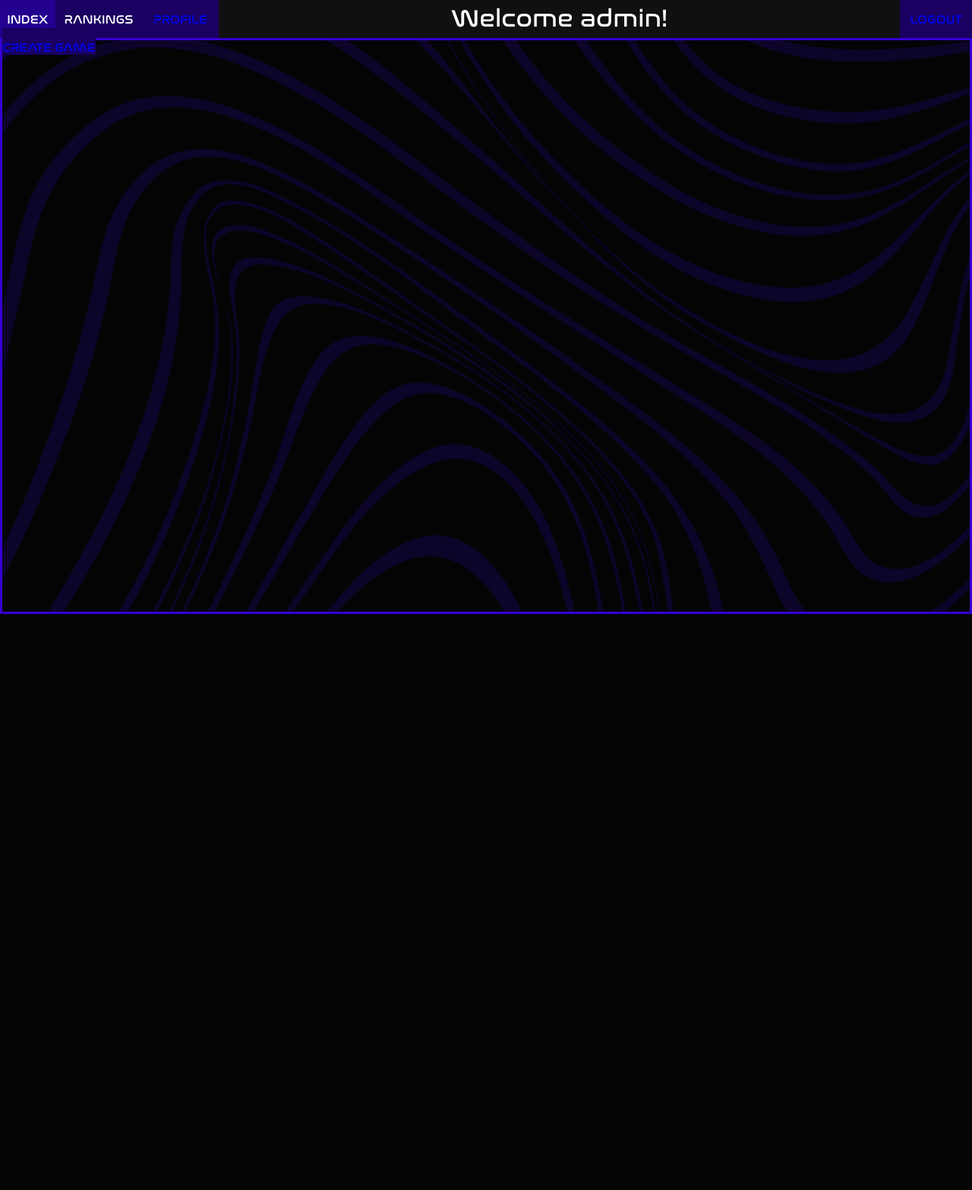
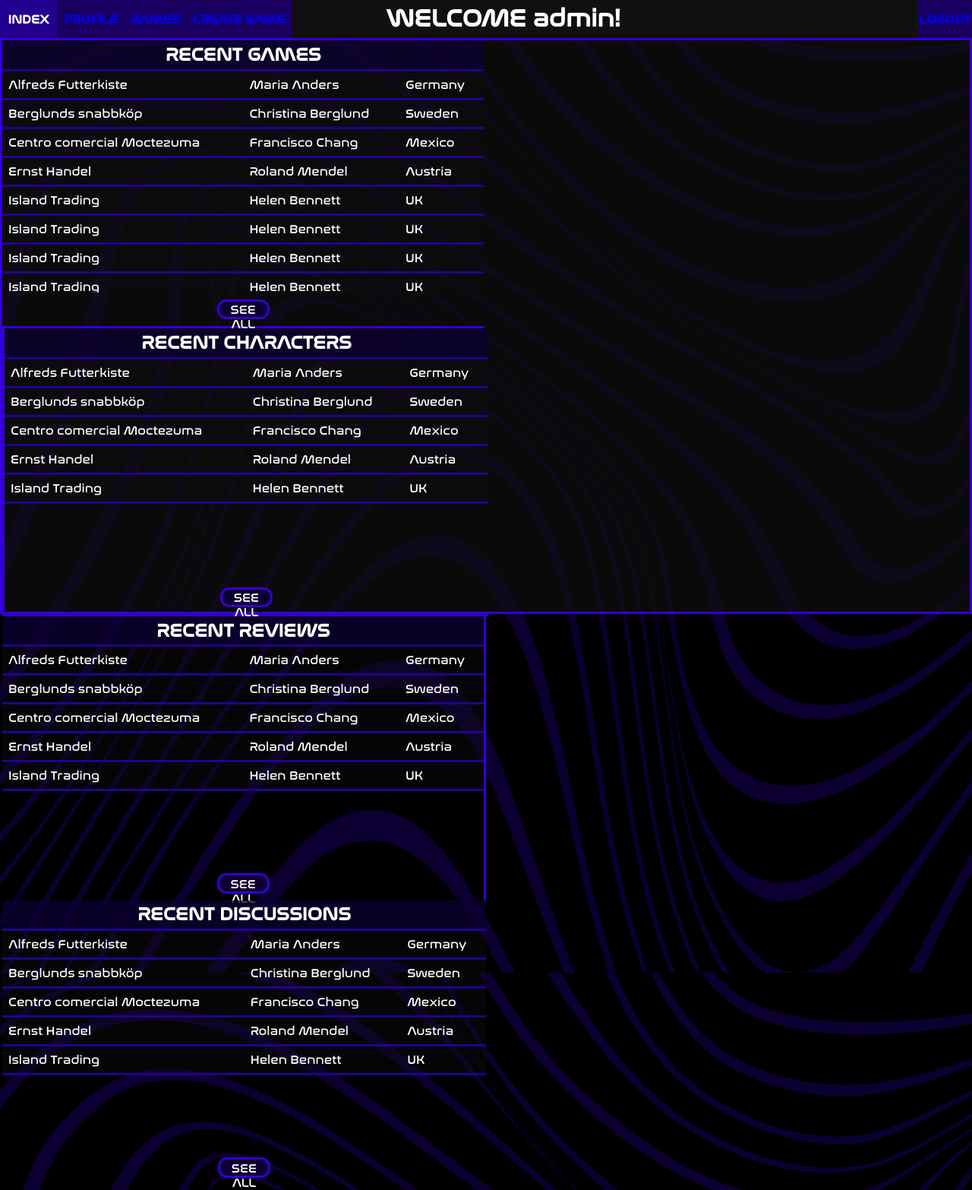
Before and after one commit to bernardofg24/ProjetoDIAM, a Django app: page /levelcheck/index in a window 1280 px wide. Shown: the whole page at 76% size. Before the commit the page ends 808 px from the top, so only its background shows below. Run offline with Django 4.2, Linux system fonts and the light colour scheme; a user stored in the database is signed in.

Commit message:
Index dividido em 4 secções

```diff
--- a/projeto/levelcheck/static/website/css/base.css
+++ b/projeto/levelcheck/static/website/css/base.css
@@ -30,7 +30,7 @@ nav{
 	display: flex
 }
 
-a{
+.nav_link{
 	background-color: #190061;
 	height: 34px;
 	margin: 0;
@@ -38,38 +38,155 @@ a{
 	padding-top: 16px;
 	text-align: center;
 	text-decoration: none;
+	font-weight: bold;
 }
 
-a:visited{
+.nav_link:visited{
 	color: white;
 }
 
-a:hover{
+.nav_link:hover{
 	background-color: #240090;
 	cursor: pointer;
 }
 
-a:active{
+.nav_link:active{
 	background-color: #0C0032;
 }
 
 #main{
-	background-color: rgba(16,16,16,0.25);
+	background-color: rgba(16,16,16,0.66);
 	height: 94%;
 	border-bottom-style: solid;
 	border-right-style: solid;
 	border-left-style: solid;
 	border-color: #3500D3;
+	margin: 0;
+	padding: 0;
+	display: flex;
+	flex-wrap: wrap;
 }
 
-p{
+h1{
 	margin: 0;
 	padding: 0;
-	font-size: 2em;
 }
 
 #greeting{
 	padding-top: 0.4%;
+	padding-right: 21%;
 	width: 85%;
 	text-align: center;
+	font-size: 2em;
 }
+
+#top_left{
+	height: 50%;
+	width: 49.8%;
+	margin: 0;
+	padding: 0;
+	border-bottom-style: solid;
+	border-color: #3500D3;
+}
+
+#top_right{
+	height: 50%;
+	width: 50%;
+	margin: 0;
+	padding: 0;
+	border-bottom-style: solid;
+	border-left-style: solid;
+	border-color: #3500D3;
+}
+
+#bottom_left{
+	height: 49.7%;
+	width: 49.8%;
+	margin: 0;
+	padding: 0;
+	border-right-style: solid;
+	border-color: #3500D3;
+}
+
+#bottom_right{
+	height: 49.7%;
+	width: 50%;
+	margin: 0;
+	padding: 0;
+}
+
+header{
+	background-color: rgba(12,0,50,0.75);
+	width: 100%;
+	height: 10%;
+	margin: 0;
+	padding: 0;
+	border-bottom-style: solid;
+	border-color: #240090;
+	color: white;
+	font-size: 0.75em;
+	display: flex;
+	justify-content: center;
+	align-items: center;
+}
+
+.link_button{
+	background-color: #0C0032;
+	border: solid;
+	border-color: #3500D3;
+	color: white;
+	text-align: center;
+	text-decoration: none;
+	width: 10%;
+	height: 40%;
+	padding: 0;
+	padding-top: 0.3%;
+	margin: 0;
+	margin-bottom: 0.5%;
+	font-family: modern;
+	font-size: 1em;
+	cursor: pointer;
+	border-radius: 12px;
+}
+
+.link_button:hover{
+	background-color: #190061;
+}
+
+.link_button:active{
+	background-color: #0C0032;
+}
+
+table{
+	border-collapse: collapse;
+	width: 100%;
+	color: white;
+}
+
+td{
+	padding: 8px;
+	background-color: rgba(16,16,16,0.33);
+}
+
+tr{
+	border-bottom-style: solid;
+	border-color: #240090;
+}
+
+section{
+	height: 77.5%;
+	width: 100%;
+	margin: 0;
+	padding: 0;
+	overflow: auto;
+}
+
+.section_button{
+	height: 12.5%;
+	width: 100%;
+	margin: 0;
+	padding: 0;
+	display: flex;
+	justify-content: center;
+	align-items: center;
+}
--- a/projeto/levelcheck/static/website/css/login.css
+++ b/projeto/levelcheck/static/website/css/login.css
@@ -88,7 +88,7 @@ input[type=submit]{
 }
 
 input[type=submit]:hover{
-	background-color: #240090;
+	background-color: #190061;
 }
 
 input[type=submit]:active{
--- a/projeto/levelcheck/templates/levelcheck/index.html
+++ b/projeto/levelcheck/templates/levelcheck/index.html
@@ -9,18 +9,205 @@
 <body>
 <nav>
     <div style="display: flex">
-        <a style="width: 72.5px">INDEX</a>
-        <a style="width: 115px">RANKINGS</a>
-        <a style="width: 100px" href="{% url 'levelcheck:profile' user.username %}">PROFILE</a>
+        <a class="nav_link" style="width: 75px">INDEX</a>
+        <a class="nav_link" style="width: 90px" href="{% url 'levelcheck:profile' user.username %}">PROFILE</a>
+        <a class="nav_link" style="width: 80px" href="{% url 'levelcheck:all_games' %}">GAMES</a>
+        <a class="nav_link" style="width: 140px" href="{% url 'levelcheck:create_game' %}">CREATE GAME</a>
     </div>
-	<p id="greeting">Welcome {{request.user.username}}!</p>
-    <a style="width: 115px" href="{% url 'levelcheck:logout' %}">LOGOUT</a>
+	<h1 id="greeting">WELCOME {{request.user.username}}!</h1>
+    <a class="nav_link" style="width: 140px" href="{% url 'levelcheck:logout' %}">LOGOUT</a>
 </nav>
 
 <div id="main">
-    {% block content %}
-        <a style="width: 115px" href="{% url 'levelcheck:create_game' %}">CREATE GAME</a>
-    {% endblock %}
+    <div id="top_left">
+        <header><h1>RECENT GAMES</h1></header>
+        <section>
+
+		<table>
+		  <tr>
+			<td>Alfreds Futterkiste</td>
+			<td>Maria Anders</td>
+			<td>Germany</td>
+		  </tr>
+		  <tr>
+			<td>Berglunds snabbköp</td>
+			<td>Christina Berglund</td>
+			<td>Sweden</td>
+		  </tr>
+		  <tr>
+			<td>Centro comercial Moctezuma</td>
+			<td>Francisco Chang</td>
+			<td>Mexico</td>
+		  </tr>
+		  <tr>
+			<td>Ernst Handel</td>
+			<td>Roland Mendel</td>
+			<td>Austria</td>
+		  </tr>
+		  <tr>
+			<td>Island Trading</td>
+			<td>Helen Bennett</td>
+			<td>UK</td>
+		  </tr>
+            <tr>
+			<td>Island Trading</td>
+			<td>Helen Bennett</td>
+			<td>UK</td>
+		  </tr>
+            <tr>
+			<td>Island Trading</td>
+			<td>Helen Bennett</td>
+			<td>UK</td>
+		  </tr>
+            <tr>
+			<td>Island Trading</td>
+			<td>Helen Bennett</td>
+			<td>UK</td>
+		  </tr>
+            <tr>
+			<td>Island Trading</td>
+			<td>Helen Bennett</td>
+			<td>UK</td>
+		  </tr>
+            <tr>
+			<td>Island Trading</td>
+			<td>Helen Bennett</td>
+			<td>UK</td>
+		  </tr>
+             <tr>
+			<td>Island Trading</td>
+			<td>Helen Bennett</td>
+			<td>UK</td>
+		  </tr>
+             <tr>
+			<td>Island Trading</td>
+			<td>Helen Bennett</td>
+			<td>UK</td>
+		  </tr>
+             <tr>
+			<td>Island Trading</td>
+			<td>Helen Bennett</td>
+			<td>UK</td>
+		  </tr>
+             <tr>
+			<td>Island Trading</td>
+			<td>Helen Bennett</td>
+			<td>UK</td>
+		  </tr>
+		</table>
+	</section>
+        <div class="section_button">
+        <a class="link_button" href="{% url 'levelcheck:all_games' %}">SEE ALL</a>
+            </div>
+    </div>
+    <div id="top_right">
+        <header><h1>RECENT CHARACTERS</h1></header>
+        <section>
+
+		<table>
+		  <tr>
+			<td>Alfreds Futterkiste</td>
+			<td>Maria Anders</td>
+			<td>Germany</td>
+		  </tr>
+		  <tr>
+			<td>Berglunds snabbköp</td>
+			<td>Christina Berglund</td>
+			<td>Sweden</td>
+		  </tr>
+		  <tr>
+			<td>Centro comercial Moctezuma</td>
+			<td>Francisco Chang</td>
+			<td>Mexico</td>
+		  </tr>
+		  <tr>
+			<td>Ernst Handel</td>
+			<td>Roland Mendel</td>
+			<td>Austria</td>
+		  </tr>
+		  <tr>
+			<td>Island Trading</td>
+			<td>Helen Bennett</td>
+			<td>UK</td>
+		  </tr>
+		</table>
+	</section>
+        <div class="section_button">
+        <a class="link_button" >SEE ALL</a>
+            </div>
+    </div>
+    <div id="bottom_left">
+        <header><h1>RECENT REVIEWS</h1></header>
+        <section>
+
+		<table>
+		  <tr>
+			<td>Alfreds Futterkiste</td>
+			<td>Maria Anders</td>
+			<td>Germany</td>
+		  </tr>
+		  <tr>
+			<td>Berglunds snabbköp</td>
+			<td>Christina Berglund</td>
+			<td>Sweden</td>
+		  </tr>
+		  <tr>
+			<td>Centro comercial Moctezuma</td>
+			<td>Francisco Chang</td>
+			<td>Mexico</td>
+		  </tr>
+		  <tr>
+			<td>Ernst Handel</td>
+			<td>Roland Mendel</td>
+			<td>Austria</td>
+		  </tr>
+		  <tr>
+			<td>Island Trading</td>
+			<td>Helen Bennett</td>
+			<td>UK</td>
+		  </tr>
+		</table>
+	</section>
+        <div class="section_button">
+        <a class="link_button" >SEE ALL</a>
+            </div>
+    </div>
+    <div id="bottom_right">
+        <header><h1>RECENT DISCUSSIONS</h1></header>
+        <section>
+
+		<table>
+		  <tr>
+			<td>Alfreds Futterkiste</td>
+			<td>Maria Anders</td>
+			<td>Germany</td>
+		  </tr>
+		  <tr>
+			<td>Berglunds snabbköp</td>
+			<td>Christina Berglund</td>
+			<td>Sweden</td>
+		  </tr>
+		  <tr>
+			<td>Centro comercial Moctezuma</td>
+			<td>Francisco Chang</td>
+			<td>Mexico</td>
+		  </tr>
+		  <tr>
+			<td>Ernst Handel</td>
+			<td>Roland Mendel</td>
+			<td>Austria</td>
+		  </tr>
+		  <tr>
+			<td>Island Trading</td>
+			<td>Helen Bennett</td>
+			<td>UK</td>
+		  </tr>
+		</table>
+	</section>
+        <div class="section_button">
+        <a class="link_button" >SEE ALL</a>
+            </div>
+    </div>
 </div>
 </body>
 </html>
```
